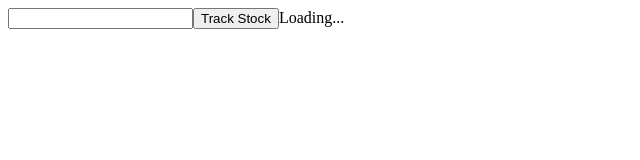
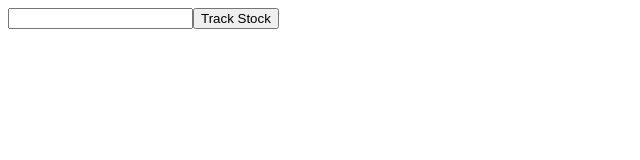
Before and after one commit to Joey-Chong/angular-l2-joey, an Angular app: page / in a window 1280 px wide. Shown: the top 160 px of the page, without its empty margins (0-640 px from the left). Built offline with nearby package versions, Linux system fonts and the light colour scheme.

Commit message:
fix loading

```diff
--- a/src/app/components/dashboard/dashboard.component.ts
+++ b/src/app/components/dashboard/dashboard.component.ts
@@ -26,9 +26,9 @@ export class DashboardComponent implements OnInit {
   ) {}
 
   ngOnInit() {
-    this.isLoading = true;
     this.localStockList = this.localStorageService.getStockList();
     if (this.localStockList) {
+      this.isLoading = true;
       this.localStockList.forEach((symbol: string) => {
         this.addStockCard(symbol);
       });
```
